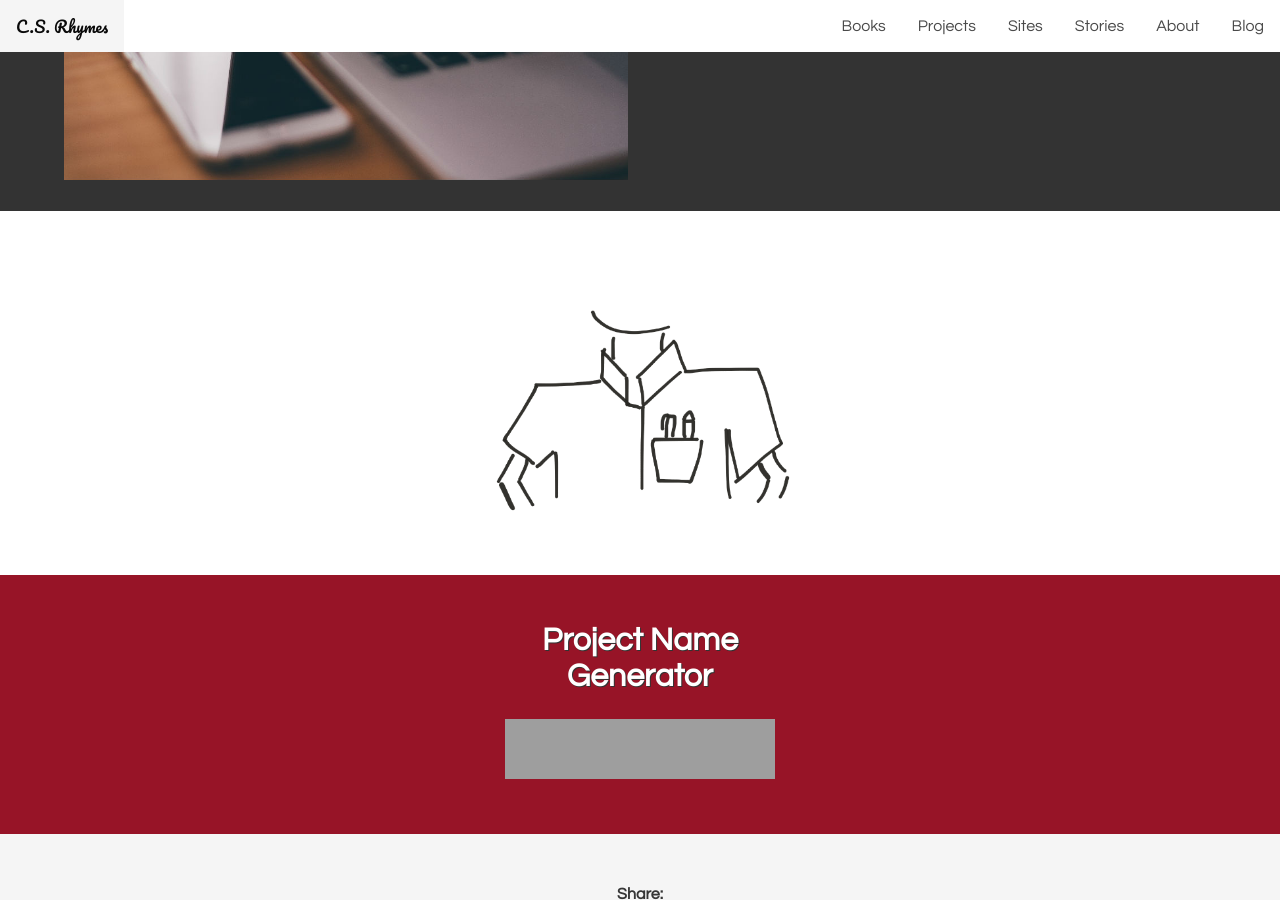
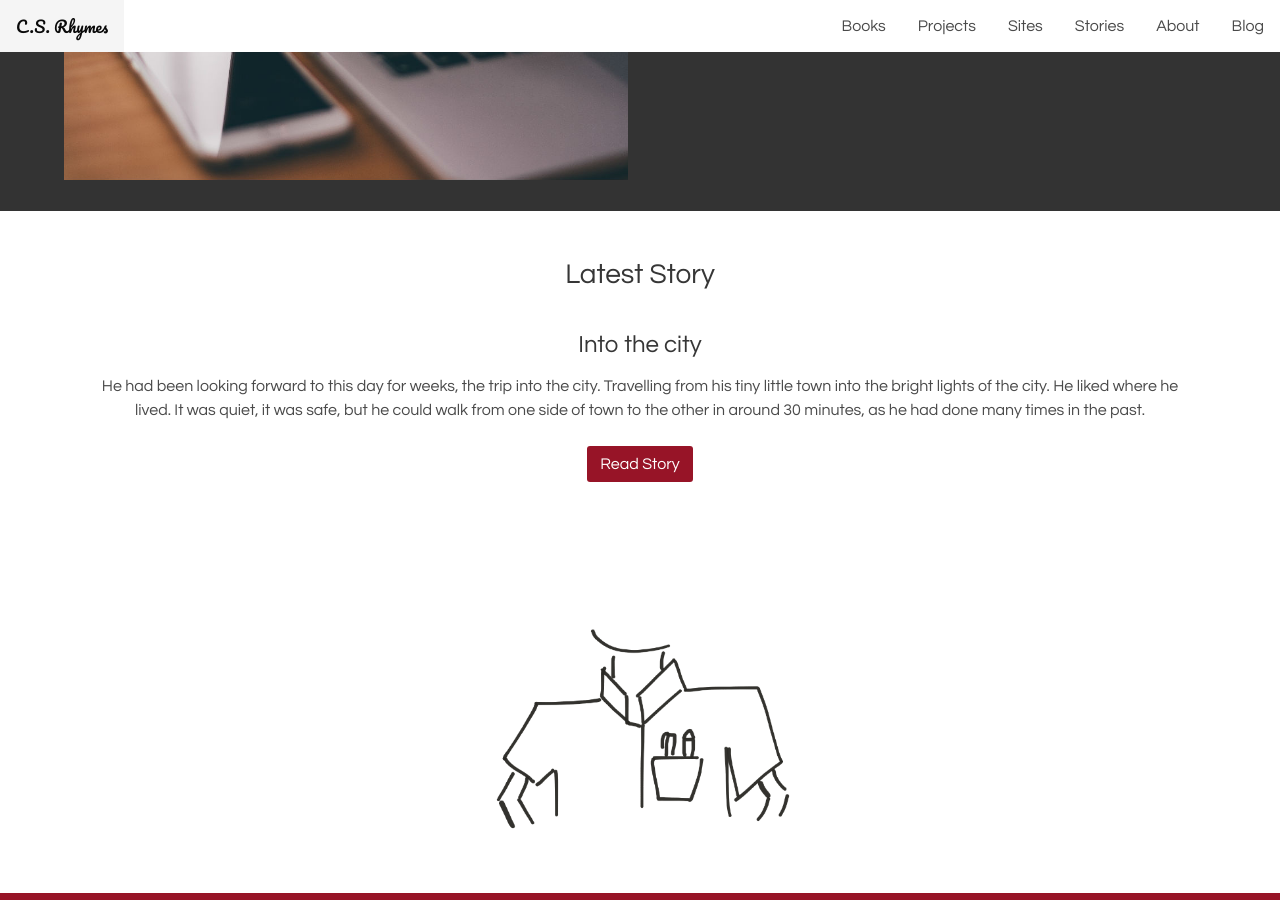
Before and after one commit to chrisrhymes/chrisrhymes.github.io, a Jekyll site: the page built from index.html, in a window 1280 px wide and 900 px high, scrolled down 1631 px. Built offline with Jekyll 4.4.1, drawn with Linux system fonts in a browser that asks for light colours; nearby versions of some CDN libraries; grey boxes are pictures that could not be loaded.

Commit message:
Added new story, into the city

```diff
--- a/_layouts/post.html
+++ b/_layouts/post.html
@@ -9,9 +9,9 @@ layout: default
                 <h1 class="brand">{{ page.title }}</h1>
                 <p class="post-meta">{{ page.date | date: "%b %-d, %Y" }}{% if page.author %} • {{ page.author }}{% endif %}{%
                     if page.meta %} • {{ page.meta }}{% endif %}</p>
-                <p><strong>Share: </strong>
+                <p><strong>Share: </strong></p>
                 <div class="addthis_inline_share_toolbox"></div>
-                </p>
+
                 <div class="has-text-centered">
                     <script async src="//pagead2.googlesyndication.com/pagead/js/adsbygoogle.js"></script>
                     <!-- Post ads -->
--- a/_layouts/story.html
+++ b/_layouts/story.html
@@ -30,8 +30,11 @@ layout: default
                 <div class="content">
                     <br>
                     {{ content }}
+
                 </div>
                 <div class="has-text-centered">
+                    <p><strong>Share:</strong></p>
+                    <div class="addthis_inline_share_toolbox"></div>
                     <script async src="//pagead2.googlesyndication.com/pagead/js/adsbygoogle.js"></script>
                     <!-- Post ads -->
                     <ins class="adsbygoogle"
--- /dev/null
+++ b/_stories/into-the-city.markdown
@@ -0,0 +1,51 @@
+---
+layout: story
+title: Into the city
+description: "A day out in the city"
+---
+
+He had been looking forward to this day for weeks, the trip into the city. Travelling from his tiny little town into the bright lights of the city. He liked where he lived. It was quiet, it was safe, but he could walk from one side of town to the other in around 30 minutes, as he had done many times in the past.
+
+The town had grown over the time he had lived there, with things coming and going, such as the various different brands of supermarkets that open up, prosper for a few years, before slowly declining after a lack of investment, before the next big supermarket brand took over and refurbished and relaunched the store, only to suffer the same fate a few years later.
+
+It wasn't just shops that had been built. Whole new housing estates had been built, both on old industrial areas and green field areas, but the town still had a clear border. You could see its edges clearly on a map of the town, where residential areas suddenly stopped and the countryside began.
+
+Today he was going to the city. There would be some green areas, but nothing like the miles and miles of open countryside he was used to. They were small areas of green in the city, small areas surrounded by tall and imposing buildings.
+
+He had already parked his car at the train station and collected his train tickets, now waiting for the next train due in the next ten minutes. He pulled his tickets out from his pocket again, a sure sign of an inexperienced traveller, making sure he had bought the correct ticket and that he had both the outward and return tickets. He put his tickets back in his pocket before removing his phone, checking the maps app one more time, making sure he knew how to get to his destination once the train had arrived at the city.
+
+## Time for the train
+
+The train was due in 2 minutes, but the platform was mostly still empty, but then people started appearing from their cars in the car park and walking onto the platform. By the time the train pulled into the platform 2 minutes later the platform was buzzing with people. The train doors opened revealing carriages, already quite full. He suddenly realised he was being left behind by all the people making their way towards the nearest open train door. He ran a couple of steps to keep up and rejoin the queue of people emptying the platform and filling the train.
+
+He stepped through the doors of the train and started looking for an empty seat. He couldn’t find one in his current carriage so he made his way along the centre of the train between the seats to the next carriage. As we moved from one carriage to the next he spotted an empty seat on his left. He made for it quickly and sat down before someone else took it.
+
+He instinctively checked he still had his important possessions, his car keys, phone, wallet and the train tickets again.
+
+## Onward Journey
+
+The train doors shut and the train started pulling away from the station. He looked out of the window and saw some industrial estates whizzing past, slowly being replaced by houses, their gardens backing on to the embankment the train line was on. Eventually the houses got fewer and fewer, before the train broke through the edge of his small town and made its way through the countryside.
+
+There were various stops along the way which followed the reverse of the previous journey, countryside to houses, houses to industrial areas, before stopping at the station, then the reverse again, industrial areas to houses and houses to countryside once more. There seemed to be less people getting off the train at each stop, with more people getting on, filling up the seats and isles.
+
+He knew when they were approaching the city because this pattern stopped. It was a similar pattern of houses and industrial areas between stations, but the train had stopped breaking out into countryside in between.
+
+The buildings steadily grew taller and closer together, indicating the value of every square metre of space was increasing. Eventually the train slowed for the last time as it approached the end of the line.
+
+## The Station
+
+Other passengers were already collecting their things and making their way towards the train’s doors before the train had even reached the station. Eventually the train stopped at the platform and the people at the front of the queue at the doorway opened the door before the mass of people on the train made their way out of the train. He stood up once there was space and looked around his seat, making sure he hadn’t dropped anything. He checked his pockets for his belongings once more, double checking his tickets were there.
+
+He stepped out onto the crowded platform and looked around him. People were now massing towards the turnstiles, trying to get through as quickly as possible, before joining the next queue, whether it was for the underground, or the coffee shops or even the toilets. That’s how you could tell it was the city. The queues were bigger.
+
+The station was probably built in the victorian times, he guessed anyway. It had a huge arching steel and glass roof that spread across the multiple platforms, protecting the passengers from the wind and rain. The walls were made from red brick. He imagined what stories there bricks would tell, if they could talk, with the thousands of people making their way in and out of the city each day there was bound to be amazing stories that had happened here. The people running to make their train, making it just before the doors closed, then looking out at the angy people who just missed it by a few moments. The stories of lovers who met on the train, or who parted ways at the station, maybe even the last time they ever saw each other.
+
+He woke himself from his day dreaming and headed towards the turnstiles, taking the ticket out of his pocket, before feeding it through the slot making his way out of the platforms and into the main part of the station.
+
+## Into the city
+
+He looked at the queue for the tube, looked at his watch, before deciding today was a good day for a walk, after all, what was the point of going to the city if he couldn’t see any of it.
+
+He walked out of the station into the fresh light of day. There were people everywhere outside too, making their way to the bus stops, hailing taxis or walking briskly along the paths.
+
+He looked around, trying to get his bearings with the map he checked earlier, but decided he would just pick a direction and walk it and just explore the city first hand for himself. He had plenty of time before his appointment and he wanted to make the most of his mini adventure whilst he could.
--- a/index.html
+++ b/index.html
@@ -93,3 +93,26 @@ description: I'm a full time web developer and a part time author, making effect
     </div>
 
 </section>
+<div class="container">
+    <section class="section">
+        <div class="columns is-multiline">
+            <div class="column">
+                <div class="content">
+                    <h2 class="has-text-centered">Latest Story</h2>
+                </div>
+            </div>
+            {% for item in site.stories limit:1 %}
+            <div class="column is-12">
+                <div class="content has-text-centered">
+                    <h3>{{ item.title }}</h3>
+                    <p>{{ item.excerpt }}</p>
+                </div>
+                <div class="has-text-centered">
+                    <a href="{{ item.url }}" class="button is-info">Read Story</a>
+                </div>
+            </div>
+            {% endfor %}
+        </div>
+
+    </section>
+</div>
```
